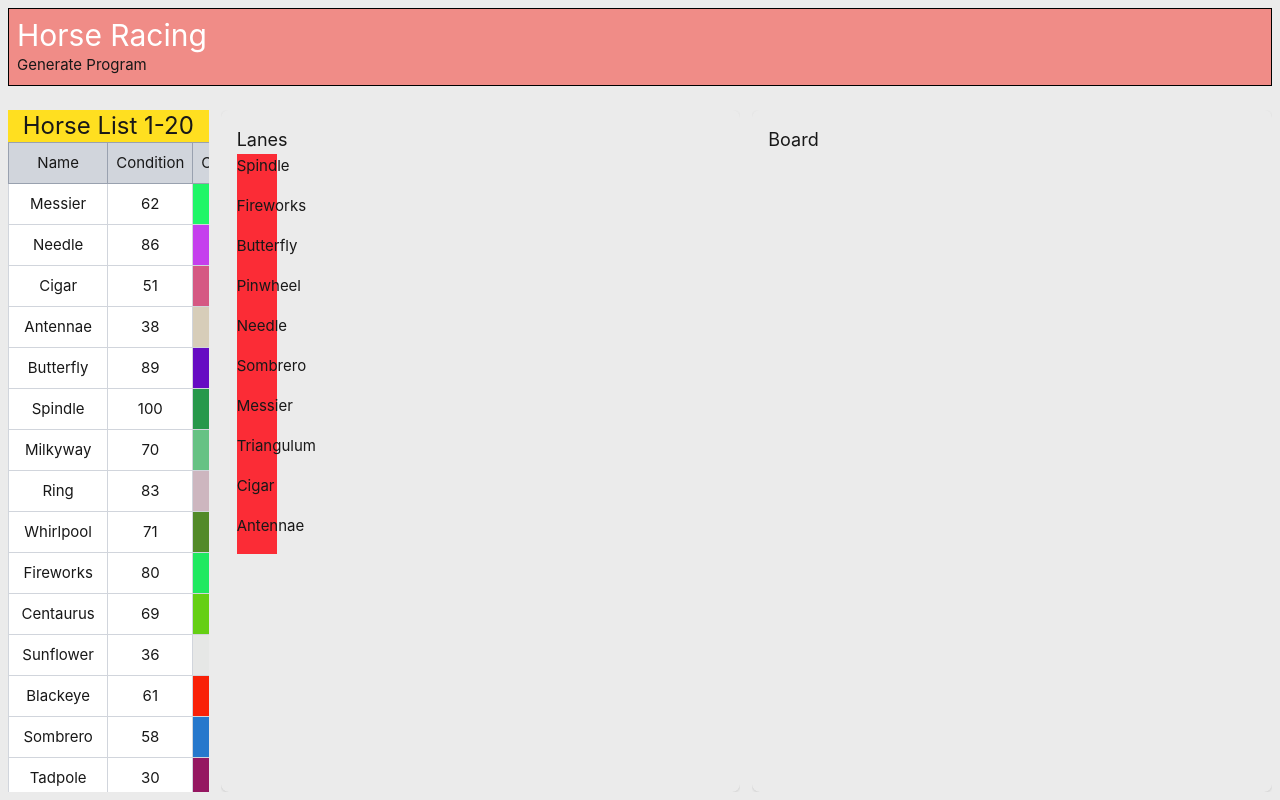
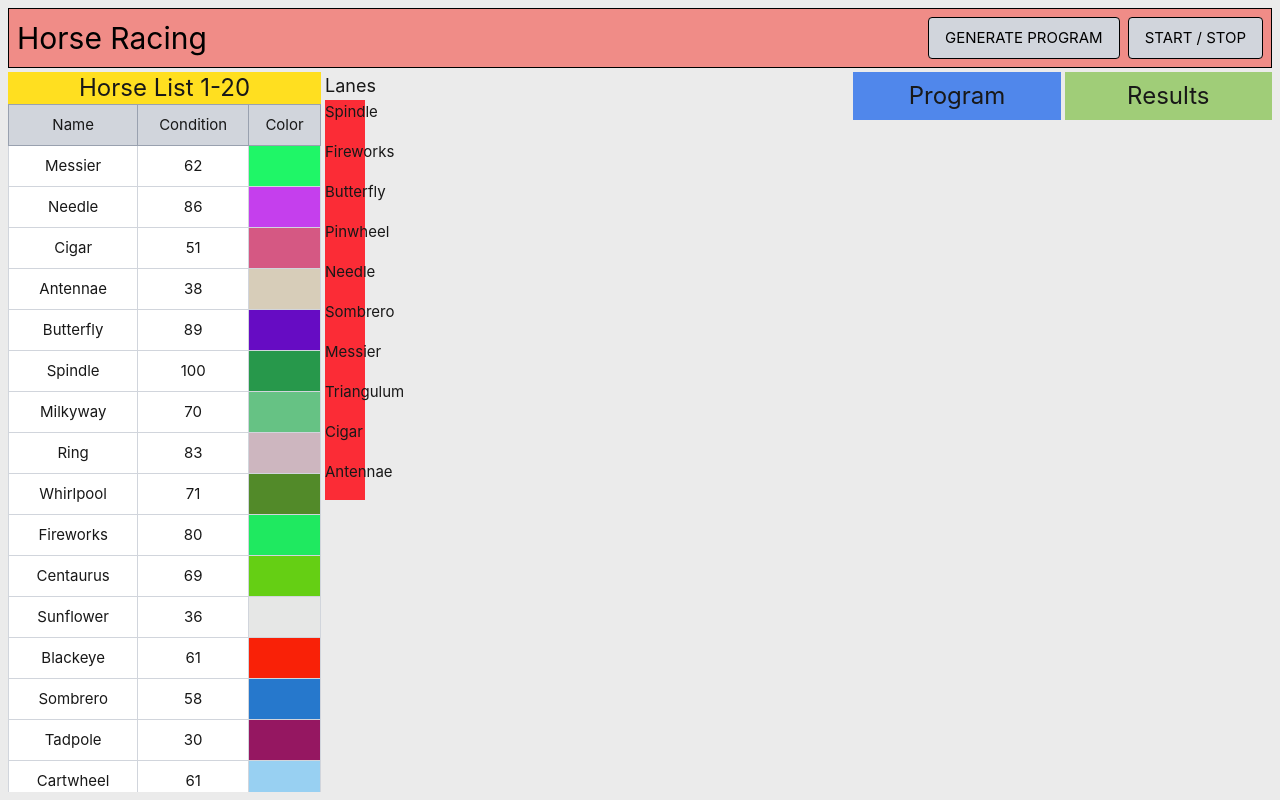
Before and after one commit to atakanteko/horse-racing-vue, a Vue app: page / in a window 1280 px wide. Built offline with nearby package versions, Linux system fonts and the light colour scheme.

Commit message:
create common component for displaying programs and results

```diff
--- a/src/assets/main.css
+++ b/src/assets/main.css
@@ -10,4 +10,6 @@
   --color-warning: #ff9800;
   --color-error: #f44336;
   --color-header-background: #f08c87;
+  --color-program-background: #5087EB;
+  --color-results-background: #A0CD78;
 }
--- a/src/components/layout/AppHeader.vue
+++ b/src/components/layout/AppHeader.vue
@@ -11,8 +11,11 @@ const generateProgram = () => {
 </script>
 
 <template>
-  <header class="bg-header-background border border-black p-2">
-    <h1 class="text-3xl font-bold text-white">Horse Racing</h1>
-    <button type="button" @click="generateProgram">Generate Program</button>
+  <header class="bg-header-background border border-black p-2 flex flex-row justify-between items-center">
+    <h1 class="text-3xl font-bold text-black">Horse Racing</h1>
+    <div class="flex flex-row gap-2">
+      <button type="button" @click="generateProgram" class="bg-gray-300 text-black px-4 py-2 rounded-sm border border-blac hover:bg-gray-400 cursor-pointer">GENERATE PROGRAM</button>
+      <button type="button" @click="generateProgram" class="bg-gray-300 text-black px-4 py-2 rounded-sm border border-black hover:bg-gray-400 cursor-pointer">START / STOP</button>
+    </div>
   </header>
 </template>
--- a/src/components/racing/RacingBoard.vue
+++ b/src/components/racing/RacingBoard.vue
@@ -1,7 +1,16 @@
-<script setup lang="ts"></script>
+<script setup lang="ts">
+import { useStore } from 'vuex'
+import { RacingProgramCard } from './index'
+import { computed } from 'vue'
+
+const store = useStore()
+const programs = computed(() => store.getters['racing/getPrograms'])
+
+</script>
 
 <template>
-  <div class="rounded-lg p-4 shadow-sm h-full">
-    <h2 class="text-lg font-semibold mb-4">Board</h2>
+  <div class="h-full flex flex-row gap-1 overflow-hidden">
+    <RacingProgramCard :programs="programs" title="Program" />
+    <RacingProgramCard :programs="programs" title="Results" :headerColor="'bg-results-background'"/>
   </div>
 </template>
--- a/src/components/racing/RacingLanes.vue
+++ b/src/components/racing/RacingLanes.vue
@@ -9,7 +9,7 @@ const horses = computed(() => store.getters['racing/getHorses'])
 </script>
 
 <template>
-  <div class="rounded-lg p-4 shadow-sm h-full">
+  <div class="h-full">
     <h2 class="text-lg font-semibold mb-4">Lanes</h2>
     <div v-for="(item, index) in getRandomElements<Horse>(horses, 10)" :key="index">
       <div class="h-10 w-10 bg-red-500">
--- /dev/null
+++ b/src/components/racing/RacingProgramCard.vue
@@ -0,0 +1,43 @@
+<script setup lang="ts">
+import type { RaceProgram } from '@/types/store/racing'
+
+interface Props {
+  title: string
+  programs: RaceProgram[]
+  headerColor?: string
+}
+
+withDefaults(defineProps<Props>(), {
+  title: 'Program',
+  headerColor: 'bg-program-background',
+})
+</script>
+
+
+<template>
+
+  <div class="h-full w-full flex flex-col overflow-hidden">
+    <h2 class="text-2xl font-bold mb-2 p-2 shrink-0 text-center" :class="headerColor">
+      {{ title }}
+    </h2>
+    <div class="flex-1 overflow-y-auto">
+      <div v-for="(program, index) in programs" :key="index" class="mb-4">
+        <div class="bg-header-background text-black font-bold text-center py-1">{{ `LAP ${index + 1} - ${program.raceLength}` }}m</div>
+        <table class="w-full bg-white border border-gray-300">
+          <thead class="bg-gray-300">
+            <tr>
+              <th class="text-center border border-gray-400 p-2">Position</th>
+              <th class="text-center border border-gray-400 p-2">Name</th>
+            </tr>
+          </thead>
+          <tbody>
+            <tr v-for="(horse, horseIndex) in program.horses" :key="horseIndex">
+              <td class="border border-gray-300 p-2 text-center">{{ horse.lane }}</td>
+              <td class="border border-gray-300 p-2">{{ horse.horse.name }}</td>
+            </tr>
+          </tbody>
+        </table>
+      </div>
+    </div>
+  </div>
+</template>
--- a/src/components/racing/index.ts
+++ b/src/components/racing/index.ts
@@ -1,3 +1,4 @@
 export { default as RacingHorseList } from './RacingHorseList.vue'
 export { default as RacingLanes } from './RacingLanes.vue'
 export { default as RacingBoard } from './RacingBoard.vue'
+export { default as RacingProgramCard } from './RacingProgramCard.vue'
--- a/src/layouts/DefaultLayout.vue
+++ b/src/layouts/DefaultLayout.vue
@@ -3,7 +3,7 @@ import { AppHeader, AppMain } from '@/components/layout'
 </script>
 
 <template>
-  <div class="bg-primary h-screen flex flex-col overflow-hidden p-2 gap-6">
+  <div class="bg-primary h-screen flex flex-col overflow-hidden p-2 gap-1">
     <AppHeader />
     <AppMain />
   </div>
--- a/src/views/HomeView.vue
+++ b/src/views/HomeView.vue
@@ -11,16 +11,16 @@ onMounted(() => {
 </script>
 
 <template>
-  <div class="grid grid-cols-12 gap-3 h-full overflow-hidden">
-    <aside class="col-span-2 h-full overflow-hidden">
+  <div class="grid grid-cols-1 md:grid-cols-12 gap-1 h-full overflow-hidden">
+    <aside class="md:col-span-3 h-full overflow-hidden">
       <RacingHorseList />
     </aside>
 
-    <section class="col-span-5 h-full overflow-hidden">
+    <section class="md:col-span-5 h-full overflow-hidden">
       <RacingLanes />
     </section>
 
-    <aside class="col-span-5 h-full overflow-hidden">
+    <aside class="md:col-span-4 h-full overflow-hidden">
       <RacingBoard />
     </aside>
   </div>
```
